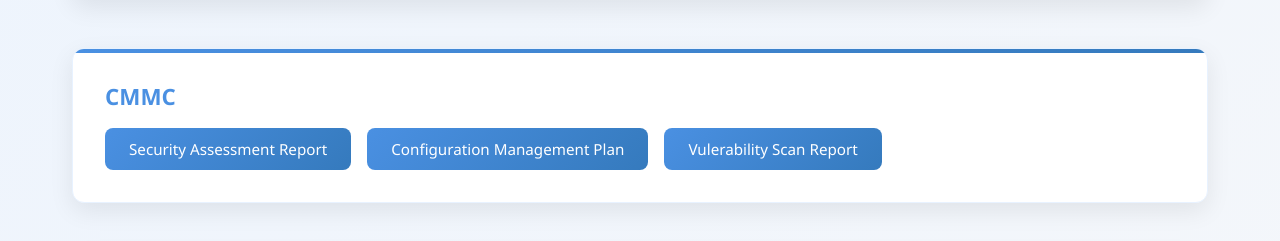
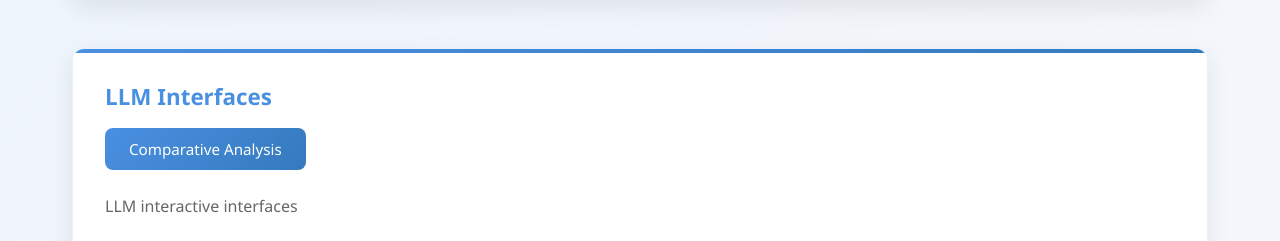
Before and after one commit to jjirik77/AI_Resources, a plain HTML site: page index.html in a window 1280 px wide. Shown: the part 1792-2033 px from the top of the page. Drawn offline with Linux system fonts and the light colour scheme.

Commit message:
Update index.html

```diff
--- a/index.html
+++ b/index.html
@@ -357,21 +357,6 @@
             </div>
         </div>
 
-     <div class="section">
-
-            <div class="resources-grid">
-                <div class="resource-card">
-                    <h3>CMMC</h3>
-                     <div class="resource-actions">
-                        <a href="https://jjirik77.github.io/cmmc/sar.html" class="btn btn-primary">Security Assessment Report</a>
-                        <a href="https://jjirik77.github.io/cmmc/cmp.html" class="btn btn-primary">Configuration Management Plan</a>
-                        <a href="https://jjirik77.github.io/cmmc/vsr.html" class="btn btn-primary">Vulerability Scan Report</a>
-                    </div>
-                </div>
-            </div>
-        </div>
-
-
         <div class="section">
 
             <div class="resources-grid">
```
